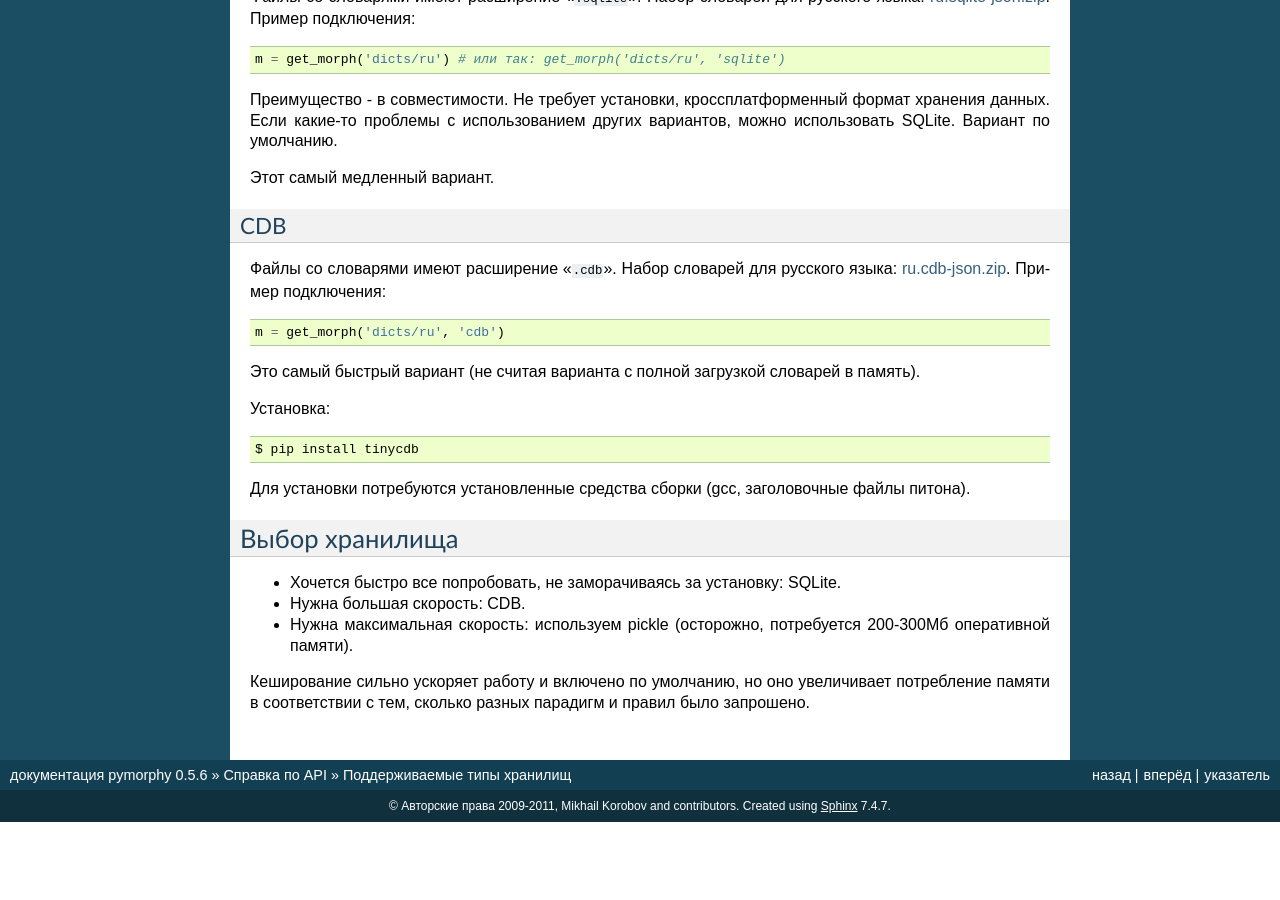
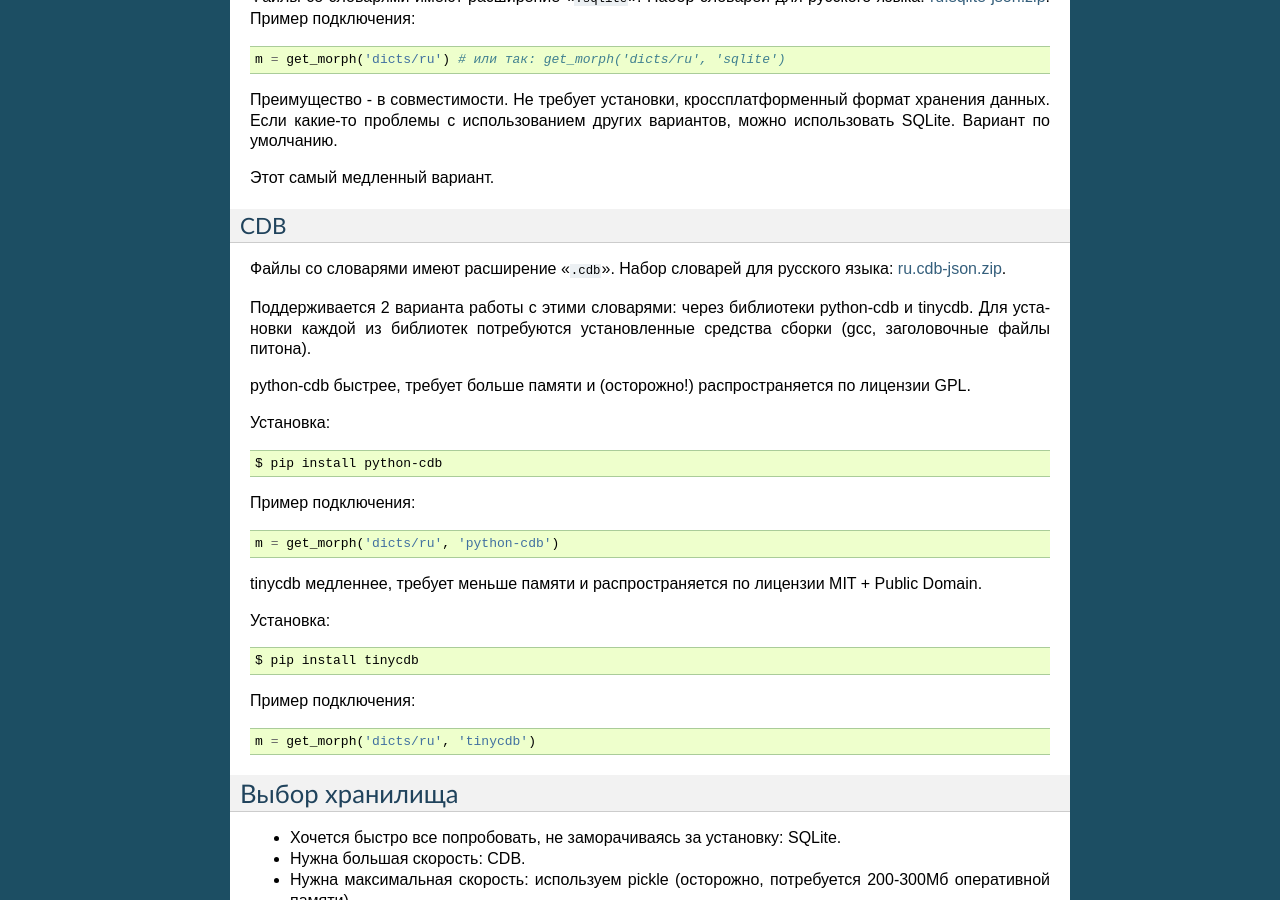
Before and after one commit to kmike/pymorphy, a Sphinx documentation site: the page built from docs/ref/storages.rst, in a window 1280 px wide and 900 px high, scrolled down 645 px. Built offline with Sphinx 7.4.7, drawn with Linux system fonts in a browser that asks for light colours; before the commit the page ends 1467 px from its top, so only the background shows below that.

Commit message:
python-cdb снова не считается устаревшей, т.к. работает все же быстрее tinycdb

```diff
--- a/docs/CHANGES.rst
+++ b/docs/CHANGES.rst
@@ -5,9 +5,9 @@
 (dev)
 -----
 
-* Объявлены устаревшими бэкенды, использующие python-cdb (из-за лицензии), shelve (не быстр, не везде работает,
-  формат словарей не переносим), pytc (сложно устанавливать, нет преимуществ). Вместо этого добавлена поддержка
-  словарей cdb через библиотеку pytinycdb (она MIT/Public Domain, такая же быстрая, как python-cdb +
+* Объявлены устаревшими бэкенды, использующие shelve (не быстр, не везде работает, формат словарей
+  не переносим), pytc (сложно устанавливать, нет преимуществ). Вместо этого добавлена поддержка
+  словарей cdb через библиотеку tinycdb (она MIT/Public Domain, по скорости на уровне pytc,
   потребляет памяти меньше остальных).
 * улучшения в разборщике фамилий (API ближе к основному, больше тестов);
 * слегка упрощен скрипт перекодирования словарей.
--- a/docs/ref/storages.rst
+++ b/docs/ref/storages.rst
@@ -55,19 +55,29 @@ CDB
 
 Файлы со словарями имеют расширение "``.cdb``". Набор словарей
 для русского языка: `ru.cdb-json.zip <https://bitbucket.org/kmike/pymorphy/downloads/ru.cdb-json.zip>`_.
+
+Поддерживается 2 варианта работы с этими словарями: через библиотеки python-cdb и tinycdb.
+Для установки каждой из библиотек потребуются установленные средства сборки (gcc, заголовочные файлы питона).
+
+python-cdb быстрее, требует больше памяти и (осторожно!) распространяется по лицензии GPL.
+
+Установка::
+
+    $ pip install python-cdb
+
 Пример подключения::
 
-    m = get_morph('dicts/ru', 'cdb')
+    m = get_morph('dicts/ru', 'python-cdb')
 
-Это самый быстрый вариант (не считая варианта с полной загрузкой словарей
-в память).
+tinycdb медленнее, требует меньше памяти и распространяется по лицензии MIT + Public Domain.
 
 Установка::
 
     $ pip install tinycdb
 
-Для установки потребуются установленные средства сборки (gcc, заголовочные
-файлы питона).
+Пример подключения::
+
+    m = get_morph('dicts/ru', 'tinycdb')
 
 
 Выбор хранилища
--- a/docs/usage/speed.rst
+++ b/docs/usage/speed.rst
@@ -45,8 +45,10 @@ pymorphy поддерживает разные форматы для хране
 умолчанию - sqlite. Этот формат поддерживается везде, не требует настройки, но,
 одновременно, является самым медленным.
 
-Более быстрая альтернативы - cdb (через библиотеку tinycdb); используйте ее,
-если есть возможность устанавливать пакеты с C-расширениями.
+Более быстрая альтернативы - cdb (через библиотеки tinycdb или python-cdb); используйте ее,
+если есть возможность устанавливать пакеты с C-расширениями. tinycdb требует меньше оперативной
+памяти и не накладывает лицензионных ограничений; python-cdb быстрее и распространяется
+по лицензии GPL.
 
 Самый быстрый вариант - это загрузка словарей целиком в память (через
 pickle backend). В этом случае нет задержек на чтение данных с диска и
```
Also changed, not shown: 2 other files.
